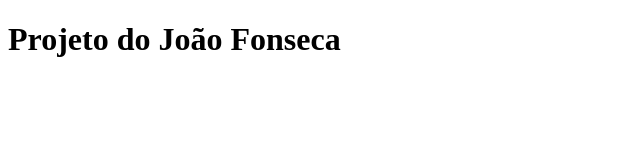
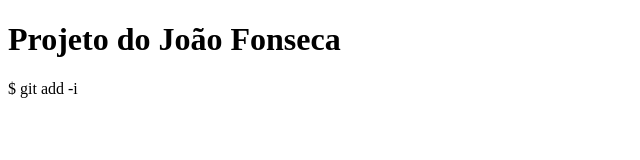
Before and after one commit to brunopirizoliveira/cursogit, a plain HTML site: page index.html in a window 1280 px wide. Shown: the full height of the page, 0-640 px from the left. Drawn offline with Linux system fonts and the light colour scheme.

Commit message:
add paragrafo

```diff
--- a/index.html
+++ b/index.html
@@ -7,5 +7,6 @@
 </head>
 <body>
     <h1>Projeto do João Fonseca</h1>
+    <p>$ git add -i</p>
 </body>
 </html>
```
